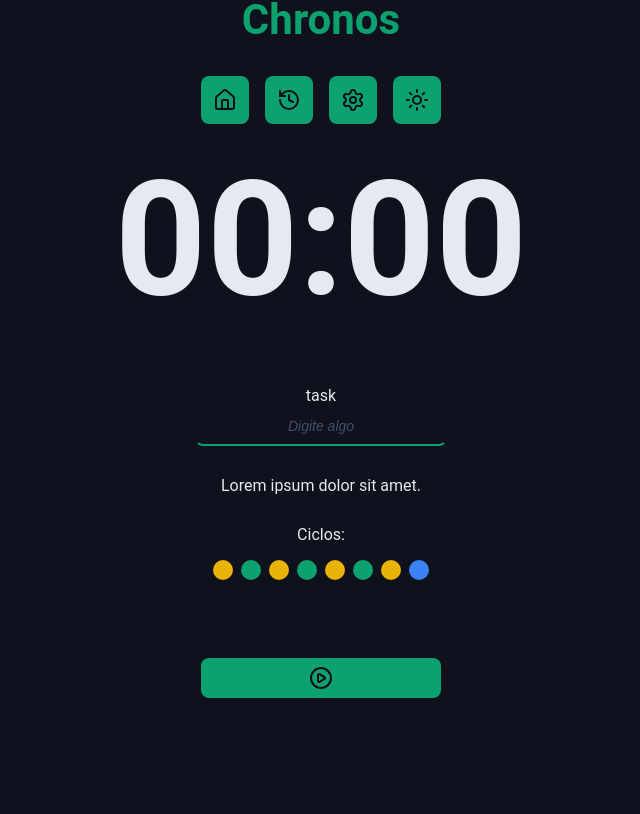
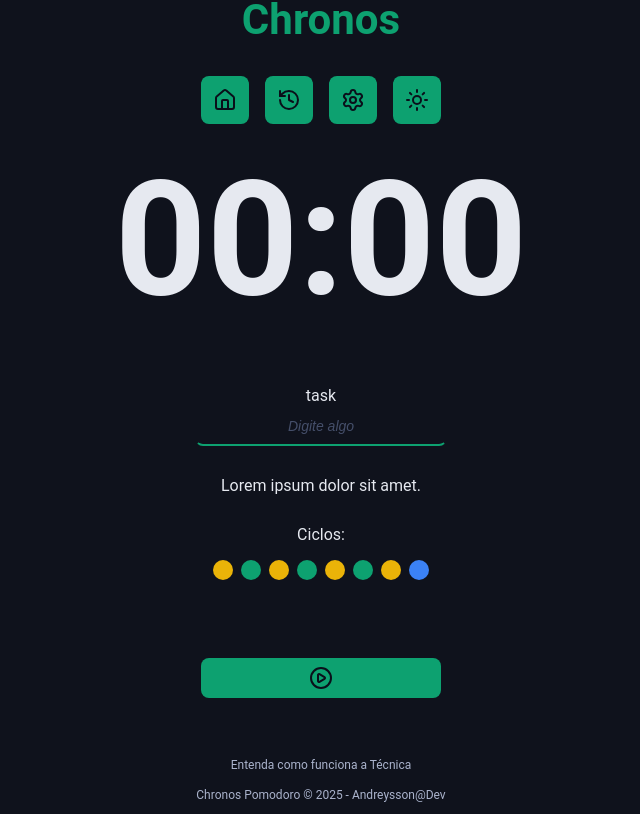
Before and after one commit to Andreysson-Araujo/chronos-pomodoro, a React (Vite) app: page / in a window 1280 px wide. Shown: the part 173-987 px from the top of the page, without its empty margins (319-959 px from the left). Before the commit the page ends 931 px from the top, so only its background shows below. Built offline with nearby package versions, Linux system fonts and the light colour scheme.

Commit message:
Create Footer

```diff
--- a/src/App.tsx
+++ b/src/App.tsx
@@ -9,6 +9,7 @@
 import { Cycles } from "./components/Cycles";
 import { DefaultButton } from "./components/DefaultButton";
 import { PlayCircleIcon } from "lucide-react";
+import { Footer } from "./components/Footer";
 
 export default function App() {
   return (
@@ -49,6 +50,9 @@
           </div>
         </form>
       </Container>
+      <Container>
+        <Footer />
+      </Container>
     </>
   );
 }
--- /dev/null
+++ b/src/components/Footer/index.tsx
@@ -0,0 +1,12 @@
+import styles from "./styles.module.css";
+
+export function Footer() {
+  return (
+    <footer className={styles.footer}>
+      <a href="">Entenda como funciona a Técnica</a>
+      <a href="">
+        Chronos Pomodoro &copy; {new Date().getFullYear()} - Andreysson@Dev
+      </a>
+    </footer>
+  );
+}
--- /dev/null
+++ b/src/components/Footer/styles.module.css
@@ -0,0 +1,18 @@
+.footer {
+  display: flex;
+  flex-direction: column;
+  align-items: center;
+  justify-content: center;
+  font-size: 1.2rem;
+  gap: 1.6rem;
+}
+
+.footer a {
+  color: var(--text-muted);
+  text-decoration: none;
+}
+
+.footer a:hover {
+  color: var(--text-muted);
+  text-decoration: underline;
+}
```
